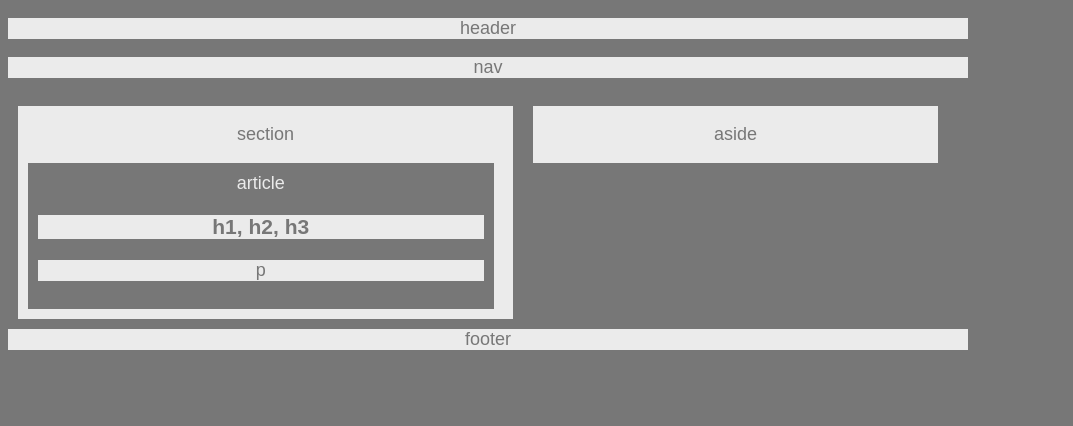
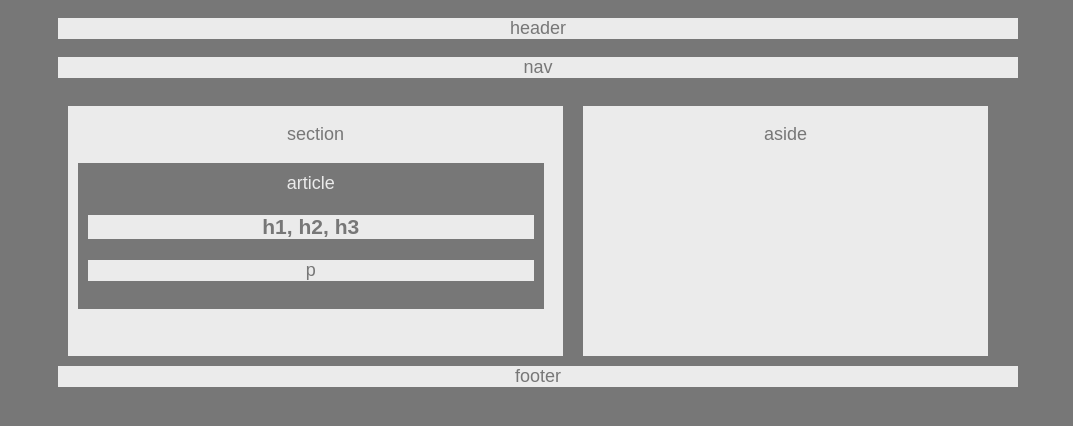
Before and after one commit to slayeroak/HW-Wireframe, a plain HTML site: page index.html in a window 1280 px wide. Shown: the whole page, without its empty margins (0-1073 px from the left). Drawn offline with Linux system fonts and the light colour scheme.

Commit message:
fixed section and aside height and width

```diff
--- a/style.css
+++ b/style.css
@@ -4,6 +4,8 @@ body {
     background: #777;
     width: 960px;
     font-size: 18px;
+    padding: 50px;
+    padding-top: 0%;
 }
 
 header {
@@ -24,6 +26,8 @@ aside {
     text-align: center;
     background: #ebebeb;
     margin: 10px;
+    max-height: 250px;
+    height: 100vh;
 
 }
 
@@ -33,6 +37,8 @@ section {
     text-align: center;
     background: #ebebeb;
     margin: 10px;
+    max-height: 250px;
+    height: 100vh;
 
 }
 
```
